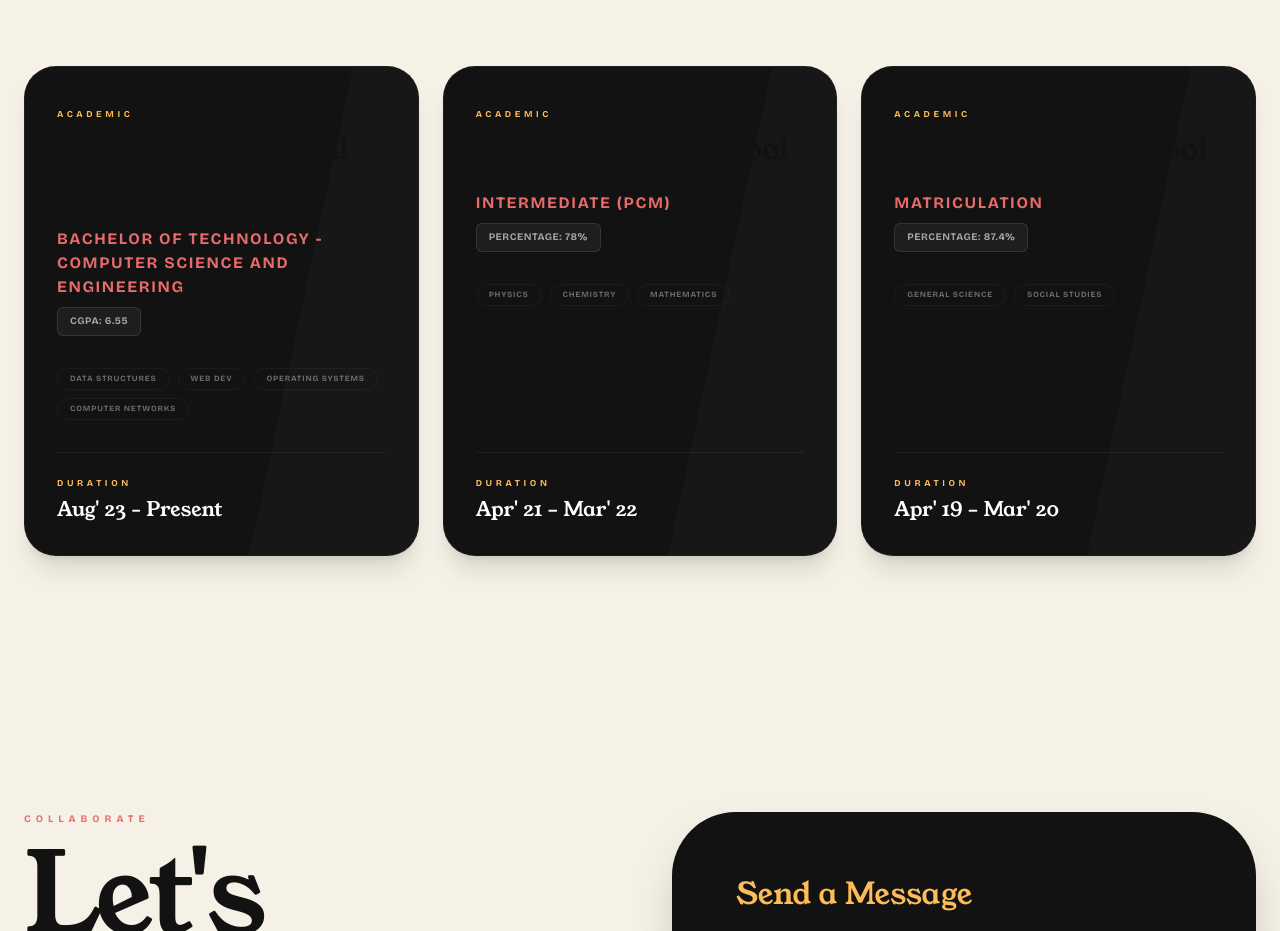
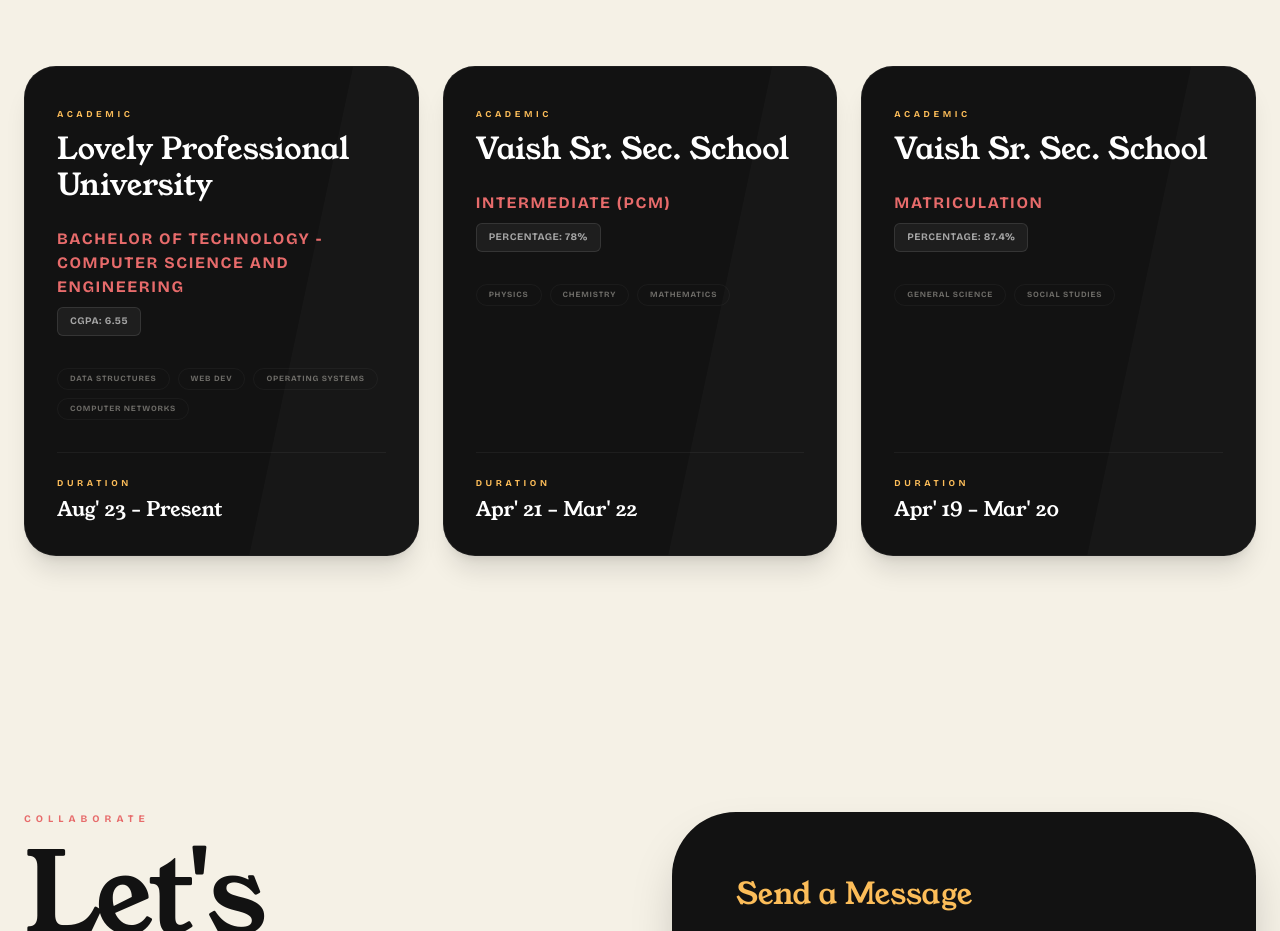
Before and after one commit to mohitparmar0602/portfolio, a React (Vite) app: page / in a window 1280 px wide. Shown: the part 7360-8291 px from the top of the page. Built offline with nearby package versions, Linux system fonts and the light colour scheme.

Commit message:
Fix Education card text visibility issues

```diff
--- a/src/components/Education.jsx
+++ b/src/components/Education.jsx
@@ -13,7 +13,7 @@
     <div className="space-y-6 relative z-10 flex-grow">
       <div className="space-y-2">
         <span className="text-behance-mustard font-accent font-bold tracking-[0.4em] uppercase text-[9px]">Academic</span>
-        <h3 className="text-2xl md:text-3xl font-serif leading-tight">
+        <h3 className="text-2xl md:text-3xl font-serif leading-tight text-white">
           {edu.institution}
         </h3>
       </div>
```
